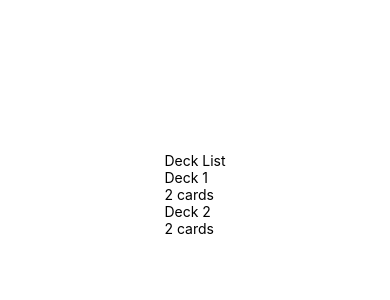
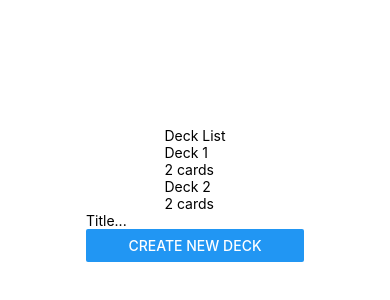
Before and after one commit to guainumbi/mobile-flashcards, a React Native app: screen / in a window 390 px wide. Shown: the part 228-528 px from the top of the page. Built offline with nearby package versions, Linux system fonts and the light colour scheme.

Commit message:
feat: Create NewDeck Component
NewDeck is a controlled component with a text input field to add new Deck titles

```diff
--- a/App.js
+++ b/App.js
@@ -1,6 +1,7 @@
 import React, { Component } from "react";
 import { StyleSheet, Text, View } from "react-native";
 import DeckList from "./components/DeckList";
+import NewDeck from "./components/NewDeck";
 
 export default class App extends Component {
   decks = {
@@ -35,6 +36,7 @@ export default class App extends Component {
     return (
       <View style={styles.container}>
         <DeckList decks={this.decks} />
+        <NewDeck />
       </View>
     );
   }
--- /dev/null
+++ b/components/NewDeck.js
@@ -0,0 +1,25 @@
+import React, { Component } from "react";
+import { Text, View, TextInput, Button } from "react-native";
+
+class NewDeck extends Component {
+  state = {
+    title: ""
+  };
+
+  handleSubmit = () => {
+    console.log("hi");
+  };
+  render() {
+    return (
+      <View>
+        <TextInput
+          placeholder="Title..."
+          onChangeText={title => this.setState({ title })}
+        />
+        <Button onPress={this.handleSubmit} title="Create New Deck" />
+      </View>
+    );
+  }
+}
+
+export default NewDeck;
```
